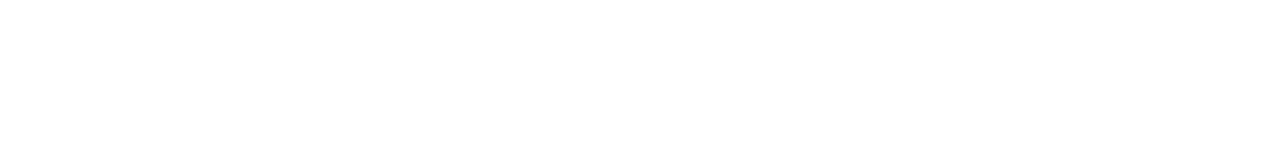
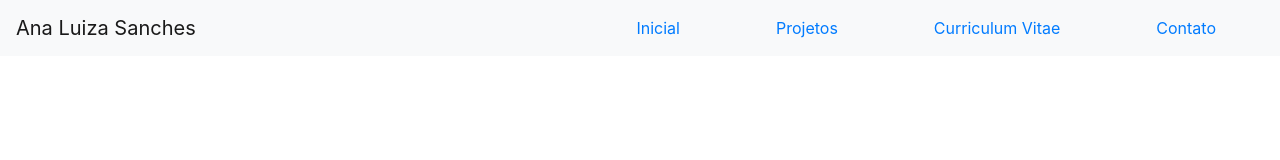
Before and after one commit to analuizatrz/cefet-web-personal-page, a plain HTML site: page index.html in a window 1280 px wide. Drawn offline with nearby package versions, Linux system fonts and the light colour scheme.

Commit message:
Create navbar, import fonts, implement reponsivity

```diff
--- a/css/main.css
+++ b/css/main.css
@@ -0,0 +1,54 @@
+@font-face {
+    font-family: 'CharmonmanRegular';
+    src: url('../fonts/Charmonman-Regular.ttf') format('truetype');
+}
+@font-face {
+    font-family: 'Abel';
+    src: url('../fonts/Abel-Regular.ttf') format('truetype');
+}
+header{
+    position: fixed;
+}
+.navbar-brand{
+    font-family: 'CharmonmanRegular';
+}
+.nav-link{
+    font-family: 'Abel';
+}
+/* Extra small devices (portrait phones, less than 576px) */
+@media (max-width: 575.98px) {
+    .px-xs-1{
+        padding-left: .25rem!important;
+        padding-right: .25rem!important;
+    }
+ }
+/* Small devices (landscape phones, 576px and up) */
+@media (min-width: 576px) and (max-width: 767.98px) {
+    .px-sm-2{
+        padding-left: .5rem!important;
+        padding-right: .5rem!important;
+    }
+ }
+/* Medium devices (tablets, 768px and up) */
+@media (min-width: 768px) and (max-width: 991.98px) {
+    .px-md-3{
+        padding-left: 1rem!important;
+        padding-right: 1rem!important;
+    }
+ }
+
+/* Large devices (desktops, 992px and up) */
+@media (min-width: 992px) and (max-width: 1199.98px) {
+    .px-lg-4{
+        padding-left: 1.5rem!important;
+        padding-right: 1.5rem!important;
+    }
+ }
+
+/* Extra large devices (large desktops, 1200px and up) */
+@media (min-width: 1200px) {
+    .px-xl-5{
+        padding-left: 3rem!important;
+        padding-right: 3rem!important;
+    }
+ }
--- a/index.html
+++ b/index.html
@@ -4,9 +4,33 @@
         <meta charset="utf-8" />
         <title>Ana's page</title>
         <link rel="stylesheet" type="css" href="css/main.css" />
+        <link rel="stylesheet" href="https://stackpath.bootstrapcdn.com/bootstrap/4.1.3/css/bootstrap.min.css" integrity="sha384-MCw98/SFnGE8fJT3GXwEOngsV7Zt27NXFoaoApmYm81iuXoPkFOJwJ8ERdknLPMO" crossorigin="anonymous">
     </head>
         <body>
-
+            <nav class="navbar navbar-light bg-light justify-content-between">
+                    <a class="navbar-brand" href="#inicio">Ana Luiza Sanches</a>
+                <ul class="nav">
+                    <li class="nav-item">
+                        <a class="nav-link px-xs-1 px-sm-2 px-md-3 px-lg-4 px-xl-5" href="#Inicial" title="Inicial">Inicial</a>
+                    </li>
+                    <li class="nav-item">
+                        <a class="nav-link px-xs-1 px-sm-2 px-md-3 px-lg-4 px-xl-5" href="#Projetos" title="Projetos">Projetos</a>
+                    </li>
+                    <li class="nav-item">
+                        <a class="nav-link px-xs-1 px-sm-2 px-md-3 px-lg-4 px-xl-5" href="#Curriculum-Vitae" title="Curriculum Vitae">Curriculum Vitae</a>
+                    </li>
+                    <li class="nav-item">
+                            <a class="nav-link px-xs-1 px-sm-2 px-md-3 px-lg-4 px-xl-5" href="#contato" title="Contato">Contato</a>
+                    </li>
+                </ul>
+            </nav>
+                <div id="Inicial"></div>
+                  <div id="Projetos"></div>
+                  <div id="Curriculum-Vitae"></div>
+                  <div id="Contato"></div>
+<script src="https://code.jquery.com/jquery-3.3.1.slim.min.js" integrity="sha384-q8i/X+965DzO0rT7abK41JStQIAqVgRVzpbzo5smXKp4YfRvH+8abtTE1Pi6jizo" crossorigin="anonymous"></script>
+<script src="https://cdnjs.cloudflare.com/ajax/libs/popper.js/1.14.3/umd/popper.min.js" integrity="sha384-ZMP7rVo3mIykV+2+9J3UJ46jBk0WLaUAdn689aCwoqbBJiSnjAK/l8WvCWPIPm49" crossorigin="anonymous"></script>
+<script src="https://stackpath.bootstrapcdn.com/bootstrap/4.1.3/js/bootstrap.min.js" integrity="sha384-ChfqqxuZUCnJSK3+MXmPNIyE6ZbWh2IMqE241rYiqJxyMiZ6OW/JmZQ5stwEULTy" crossorigin="anonymous"></script>
 </body>
 <script src="js/main.js"></script>
 </html>
```
Also changed, not shown: fonts/Abel-Regular.ttf (added), fonts/Charmonman-Bold.ttf (added), fonts/Charmonman-Regular.ttf (added), fonts/OFL.txt (added), 1 other file. Lines whose indentation alone changed are shown as unchanged.
